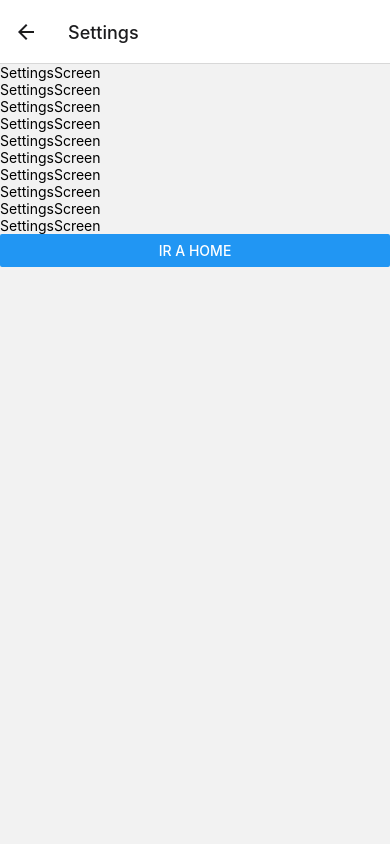
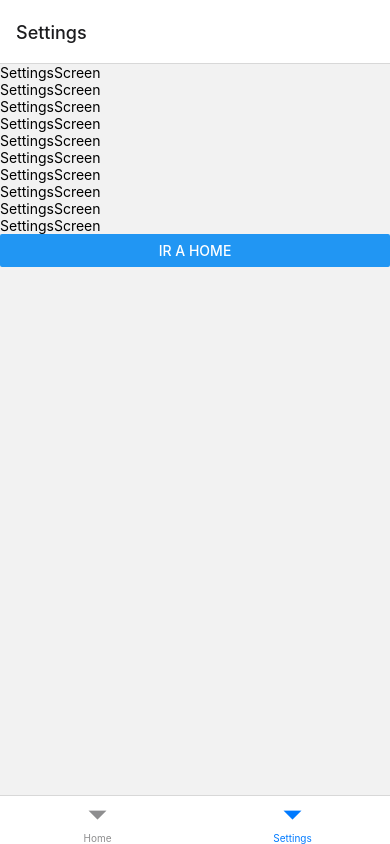
Before and after one commit to NightDreams/react-native-intro, a React Native app: screen /Settings in a window 390 px wide. Built offline with nearby package versions, Linux system fonts and the light colour scheme.

Commit message:
c15 - Setup Tab navigation y SafeAreaView

```diff
--- a/App.js
+++ b/App.js
@@ -1,12 +1,14 @@
 import React from "react";
 import { StyleSheet } from "react-native";
 import { NavigationContainer } from "@react-navigation/native";
-import NavigationStack from "./src/navigation/NavigationStack";
+// import NavigationStack from "./src/navigation/NavigationStack";
+import NavigationTab from "./src/navigation/NavigationTab";
 
 export default function App() {
   return (
     <NavigationContainer>
-      <NavigationStack />
+      {/* <NavigationStack /> */}
+      <NavigationTab />
     </NavigationContainer>
   );
 }
--- /dev/null
+++ b/src/navigation/NavigationTab.js
@@ -0,0 +1,17 @@
+import React from "react";
+
+import { createBottomTabNavigator } from "@react-navigation/bottom-tabs";
+
+import SettingsScreen from "../screens/SettingsScreen";
+import HomeScreen from "../screens/HomeScreen";
+
+const Tab = createBottomTabNavigator();
+
+export default function NavigationTab() {
+  return (
+    <Tab.Navigator initialRouteName="Home">
+      <Tab.Screen name="Home" component={HomeScreen} />
+      <Tab.Screen name="Settings" component={SettingsScreen} />
+    </Tab.Navigator>
+  );
+}
--- a/src/screens/HomeScreen.js
+++ b/src/screens/HomeScreen.js
@@ -1,15 +1,15 @@
-import { View, Text, Button } from "react-native";
+import { Text, Button, SafeAreaView } from "react-native";
 import React from "react";
 
 export default function HomeScreen(props) {
-  console.log("🚀 ~ file: HomeScreen.js ~ line 5 ~ HomeScreen ~ props", props);
+  // console.log("🚀 ~ file: HomeScreen.js ~ line 5 ~ HomeScreen ~ props", props);
   const { navigation } = props;
 
   const goToSettings = () => {
     navigation.navigate("Settings");
   };
   return (
-    <View>
+    <SafeAreaView>
       <Text>HomeScreen</Text>
       <Text>HomeScreen</Text>
       <Text>HomeScreen</Text>
@@ -23,6 +23,6 @@ export default function HomeScreen(props) {
       <Text>HomeScreen</Text>
       <Text>HomeScreen</Text>
       <Button onPress={goToSettings} title="Ir a Ajustes" />
-    </View>
+    </SafeAreaView>
   );
 }
--- a/src/screens/SettingsScreen.js
+++ b/src/screens/SettingsScreen.js
@@ -1,4 +1,4 @@
-import { View, Text, Button } from "react-native";
+import { Text, Button, SafeAreaView } from "react-native";
 import React from "react";
 
 export default function SettingsScreen(props) {
@@ -8,7 +8,7 @@ export default function SettingsScreen(props) {
     navigation.navigate(pageName);
   };
   return (
-    <View>
+    <SafeAreaView>
       <Text>SettingsScreen</Text>
       <Text>SettingsScreen</Text>
       <Text>SettingsScreen</Text>
@@ -20,6 +20,6 @@ export default function SettingsScreen(props) {
       <Text>SettingsScreen</Text>
       <Text>SettingsScreen</Text>
       <Button onPress={() => goToSettings("Home")} title="Ir a Home" />
-    </View>
+    </SafeAreaView>
   );
 }
```
